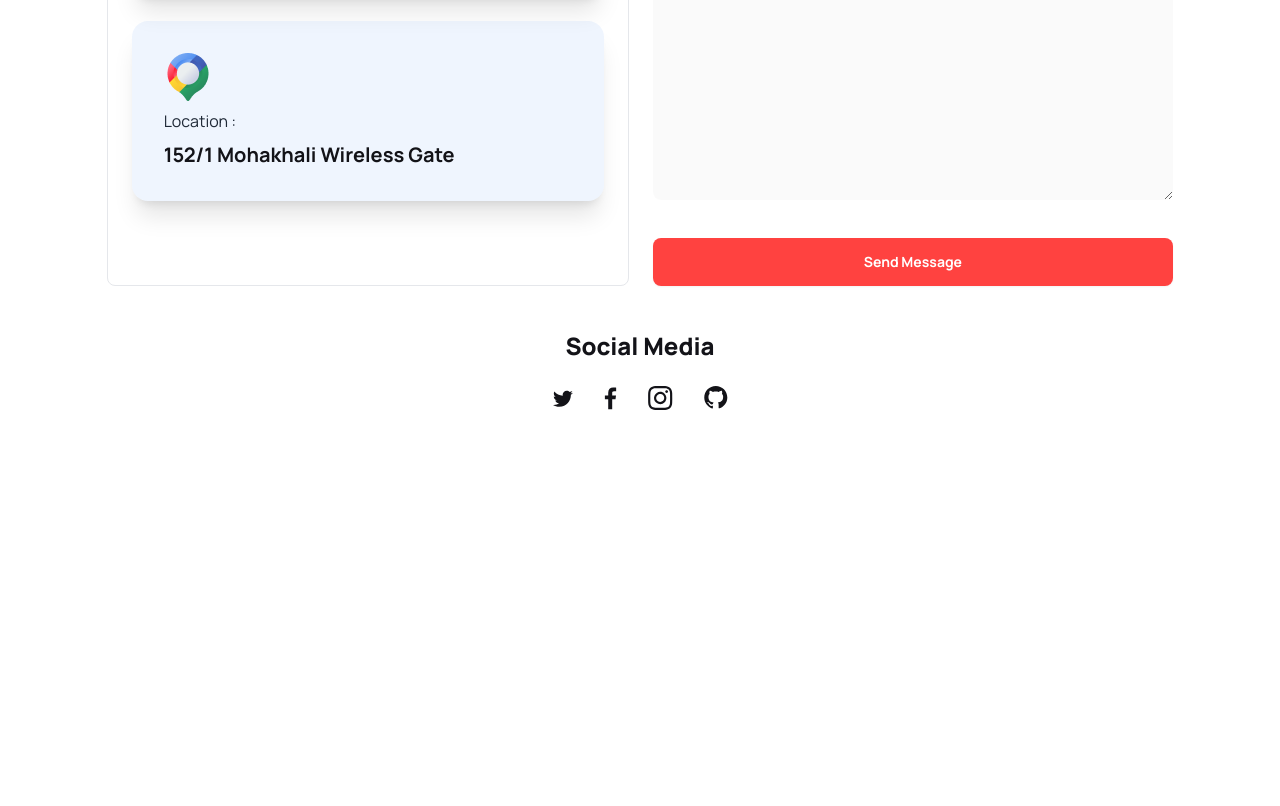
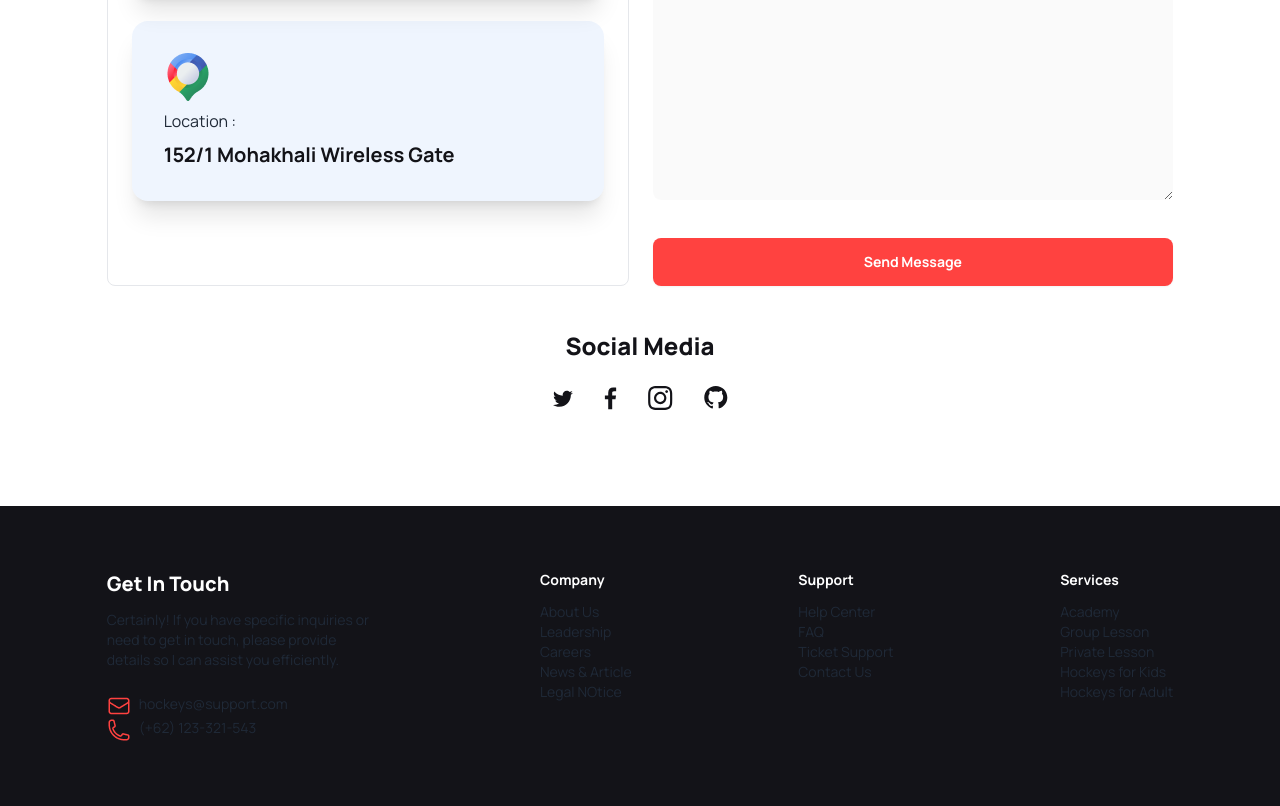
Before and after one commit to salman-ibne-shofi/final-exam-03, a plain HTML site: page index.html in a window 1280 px wide. Shown: the part 4598-5404 px from the top of the page. Before the commit the page ends 5008 px from the top, so only its background shows below. Drawn offline with nearby package versions, Linux system fonts and the light colour scheme.

Commit message:
added footer section

```diff
--- a/index.html
+++ b/index.html
@@ -706,29 +706,74 @@
                     <div class="w-1/2">
                         <div class="grid grid-cols-2 gap-6">
                             <div>
-                                <p class="text-hockey-primary-title font-bold text-xl">Your Name</p>
-                                <input type="text" class="bg-[#13131805] w-full rounded-lg p-4" placeholder="Enter your full name"/>
+                                <p
+                                    class="text-hockey-primary-title font-bold text-xl"
+                                >
+                                    Your Name
+                                </p>
+                                <input
+                                    type="text"
+                                    class="bg-[#13131805] w-full rounded-lg p-4"
+                                    placeholder="Enter your full name"
+                                />
                             </div>
                             <div>
-                                <p class="text-hockey-primary-title font-bold text-xl">Your Email</p>
-                                <input type="email" class="bg-[#13131805] w-full rounded-lg p-4" placeholder="Enter your email"/>
+                                <p
+                                    class="text-hockey-primary-title font-bold text-xl"
+                                >
+                                    Your Email
+                                </p>
+                                <input
+                                    type="email"
+                                    class="bg-[#13131805] w-full rounded-lg p-4"
+                                    placeholder="Enter your email"
+                                />
                             </div>
                             <div>
-                                <p class="text-hockey-primary-title font-bold text-xl">Subject</p>
-                                <input type="text" class="bg-[#13131805] w-full rounded-lg p-4" placeholder="Enter your subject"/>
+                                <p
+                                    class="text-hockey-primary-title font-bold text-xl"
+                                >
+                                    Subject
+                                </p>
+                                <input
+                                    type="text"
+                                    class="bg-[#13131805] w-full rounded-lg p-4"
+                                    placeholder="Enter your subject"
+                                />
                             </div>
                             <div>
-                                <p class="text-hockey-primary-title font-bold text-xl">Phone Number</p>
-                                <input type="number" class="bg-[#13131805] w-full rounded-lg p-4" placeholder="Enter your phone number"/>
+                                <p
+                                    class="text-hockey-primary-title font-bold text-xl"
+                                >
+                                    Phone Number
+                                </p>
+                                <input
+                                    type="number"
+                                    class="bg-[#13131805] w-full rounded-lg p-4"
+                                    placeholder="Enter your phone number"
+                                />
                             </div>
                         </div>
                         <div>
-                            <p class="text-hockey-primary-title font-bold text-xl">Message</p>
-                            <textarea rows="15" class="bg-[#13131805] w-full rounded-lg p-4" placeholder="Write your message"></textarea>
-                            <button class="btn bg-hockey-primary-btn text-hockey-primary-bg font-bold border-none mt-8 w-full">Send Message</button>
+                            <p
+                                class="text-hockey-primary-title font-bold text-xl"
+                            >
+                                Message
+                            </p>
+                            <textarea
+                                rows="15"
+                                class="bg-[#13131805] w-full rounded-lg p-4"
+                                placeholder="Write your message"
+                            ></textarea>
+                            <button
+                                class="btn bg-hockey-primary-btn text-hockey-primary-bg font-bold border-none mt-8 w-full"
+                            >
+                                Send Message
+                            </button>
                         </div>
                     </div>
                 </div>
+                <!-- Social Media section -->
                 <div class="text-center mt-11">
                     <h3
                         class="font-extrabold text-2xl text-hockey-primary-title mb-6"
@@ -741,7 +786,70 @@
                     />
                 </div>
             </main>
-            <footer></footer>
+
         </div>
+        <footer class="footer py-16 bg-[#131318] text-base-content mt-24">
+            <div class="w-10/12 mx-auto flex justify-between gap-6">
+                <aside class="w-1/4">
+                    <h3 class="font-extrabold text-xl text-hockey-primary-bg mb-3">
+                        Get In Touch
+                    </h3>
+                    <p>
+                        Certainly! If you have specific inquiries or need
+                        to get in touch, please provide details so I can assist
+                        you efficiently.
+                    </p>
+                    <div class="flex gap-2 mt-6">
+                        <img
+                            src="./B9A3-Hockeys-main/Images/Frame.png"
+                            class="w-6"
+                        />
+                        <p>hockeys@support.com</p>
+                    </div>
+                    <div class="flex gap-2">
+                        <img
+                            src="./B9A3-Hockeys-main/Images/Frame (1).png"
+                            class="w-6"
+                        />
+                        <p>(+62) 123-321-543</p>
+                    </div>
+                </aside>
+                <nav class="flex flex-col">
+                    <header
+                        class="text-hockey-primary-bg font-bold mb-3"
+                    >
+                        Company
+                    </header>
+                    <a class="link link-hover">About Us</a>
+                    <a class="link link-hover">Leadership</a>
+                    <a class="link link-hover">Careers</a>
+                    <a class="link link-hover">News & Article</a>
+                    <a class="link link-hover">Legal NOtice</a>
+                </nav>
+                <nav class="flex flex-col">
+                    <header
+                        class="text-hockey-primary-bg font-bold mb-3"
+                    >
+                        Support
+                    </header>
+                    <a class="link link-hover">Help Center</a>
+                    <a class="link link-hover">FAQ</a>
+                    <a class="link link-hover">Ticket Support</a>
+                    <a class="link link-hover">Contact Us</a>
+                </nav>
+                <nav class="flex flex-col">
+                    <header
+                        class="text-hockey-primary-bg font-bold mb-3"
+                    >
+                        Services
+                    </header>
+                    <a class="link link-hover">Academy</a>
+                    <a class="link link-hover">Group Lesson</a>
+                    <a class="link link-hover">Private Lesson</a>
+                    <a class="link link-hover">Hockeys for Kids</a>
+                    <a class="link link-hover">Hockeys for Adult</a>
+                </nav>
+            </div>
+        </footer>
     </body>
 </html>
```
Also changed, not shown: B9A3-Hockeys-main/Images/Frame (1).png (added), B9A3-Hockeys-main/Images/Frame.png (added).
